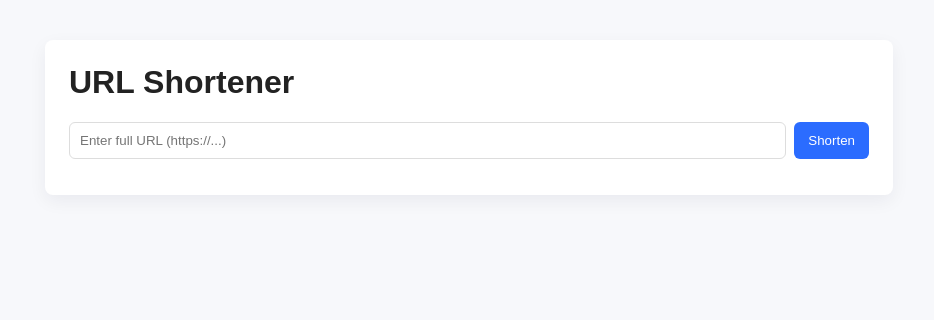
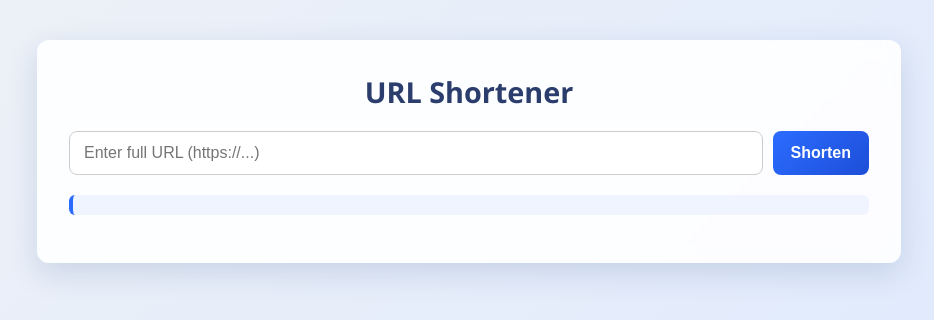
Before and after one commit to SaiDivakar-Navara/URL-Shortener, a website: page public/index.html in a window 1280 px wide. Shown: the whole page, without its empty margins (171-1105 px from the left). Drawn offline with Linux system fonts and the light colour scheme.

Commit message:
styles.css

```diff
--- a/public/styles.css
+++ b/public/styles.css
@@ -1,38 +1,125 @@
-/* styles.css - simple clean UI */
+/* Modern Clean UI - styles.css */
 body {
-  font-family: Arial, Helvetica, sans-serif;
-  background: #f7f8fb;
+  font-family: 'Segoe UI', Tahoma, Geneva, Verdana, sans-serif;
+  background: linear-gradient(135deg, #eef2f7, #dbe7ff);
   color: #222;
   margin: 0;
   padding: 40px 20px;
+  display: flex;
+  justify-content: center;
+  align-items: flex-start;
+  min-height: 100vh;
 }
+
 .container {
   max-width: 800px;
-  margin: 0 auto;
-  background: white;
-  padding: 24px;
-  border-radius: 8px;
-  box-shadow: 0 6px 18px rgba(20,20,50,0.06);
+  width: 100%;
+  background: rgba(255, 255, 255, 0.9);
+  padding: 32px;
+  border-radius: 12px;
+  box-shadow: 0 10px 30px rgba(30, 60, 120, 0.15);
+  backdrop-filter: blur(8px);
+  animation: fadeIn 0.8s ease-in-out;
 }
-h1 { margin-top: 0; }
-form { display:flex; gap:8px; margin-bottom: 12px; }
+
+h1 {
+  margin-top: 0;
+  font-size: 1.8rem;
+  color: #2b3d6c;
+  text-align: center;
+}
+
+form {
+  display: flex;
+  gap: 10px;
+  margin: 20px 0;
+}
+
 input[type="url"] {
   flex: 1;
+  padding: 12px 14px;
+  border-radius: 8px;
+  border: 1px solid #ccc;
+  font-size: 1rem;
+  transition: border 0.3s, box-shadow 0.3s;
+}
+
+input[type="url"]:focus {
+  border-color: #2b6cff;
+  box-shadow: 0 0 6px rgba(43, 108, 255, 0.3);
+  outline: none;
+}
+
+button {
+  padding: 12px 18px;
+  border: none;
+  background: linear-gradient(135deg, #2b6cff, #1d4ed8);
+  color: white;
+  border-radius: 8px;
+  cursor: pointer;
+  font-weight: 600;
+  font-size: 1rem;
+  transition: transform 0.2s, box-shadow 0.3s;
+}
+
+button:hover {
+  transform: translateY(-2px);
+  box-shadow: 0 6px 12px rgba(43, 108, 255, 0.3);
+}
+
+.result {
+  margin: 16px 0;
   padding: 10px;
+  background: #f0f4ff;
+  border-left: 4px solid #2b6cff;
   border-radius: 6px;
-  border: 1px solid #ddd;
+  font-size: 1rem;
 }
-button {
-  padding: 10px 14px;
-  border: none;
+
+table {
+  width: 100%;
+  border-collapse: collapse;
+  margin-top: 16px;
+  border-radius: 6px;
+  overflow: hidden;
+}
+
+th {
   background: #2b6cff;
   color: white;
-  border-radius: 6px;
-  cursor: pointer;
+  text-align: left;
+  padding: 10px;
+  font-weight: 600;
 }
-button:hover { opacity: 0.95; }
-.result { margin: 12px 0; }
-table { width: 100%; border-collapse: collapse; margin-top: 8px; }
-th, td { text-align: left; padding: 8px; border-bottom: 1px solid #eee; }
-.note { margin-top: 16px; font-size: 0.9rem; color: #666; }
-a.short-link { color: #2b6cff; text-decoration: none; }
+
+td {
+  padding: 10px;
+  border-bottom: 1px solid #eee;
+}
+
+tr:hover td {
+  background: #f7faff;
+}
+
+.note {
+  margin-top: 20px;
+  font-size: 0.9rem;
+  color: #555;
+  text-align: center;
+}
+
+a.short-link {
+  color: #1d4ed8;
+  font-weight: 600;
+  text-decoration: none;
+}
+
+a.short-link:hover {
+  text-decoration: underline;
+}
+
+/* Smooth fade-in animation */
+@keyframes fadeIn {
+  from { opacity: 0; transform: translateY(10px); }
+  to { opacity: 1; transform: translateY(0); }
+}
```
